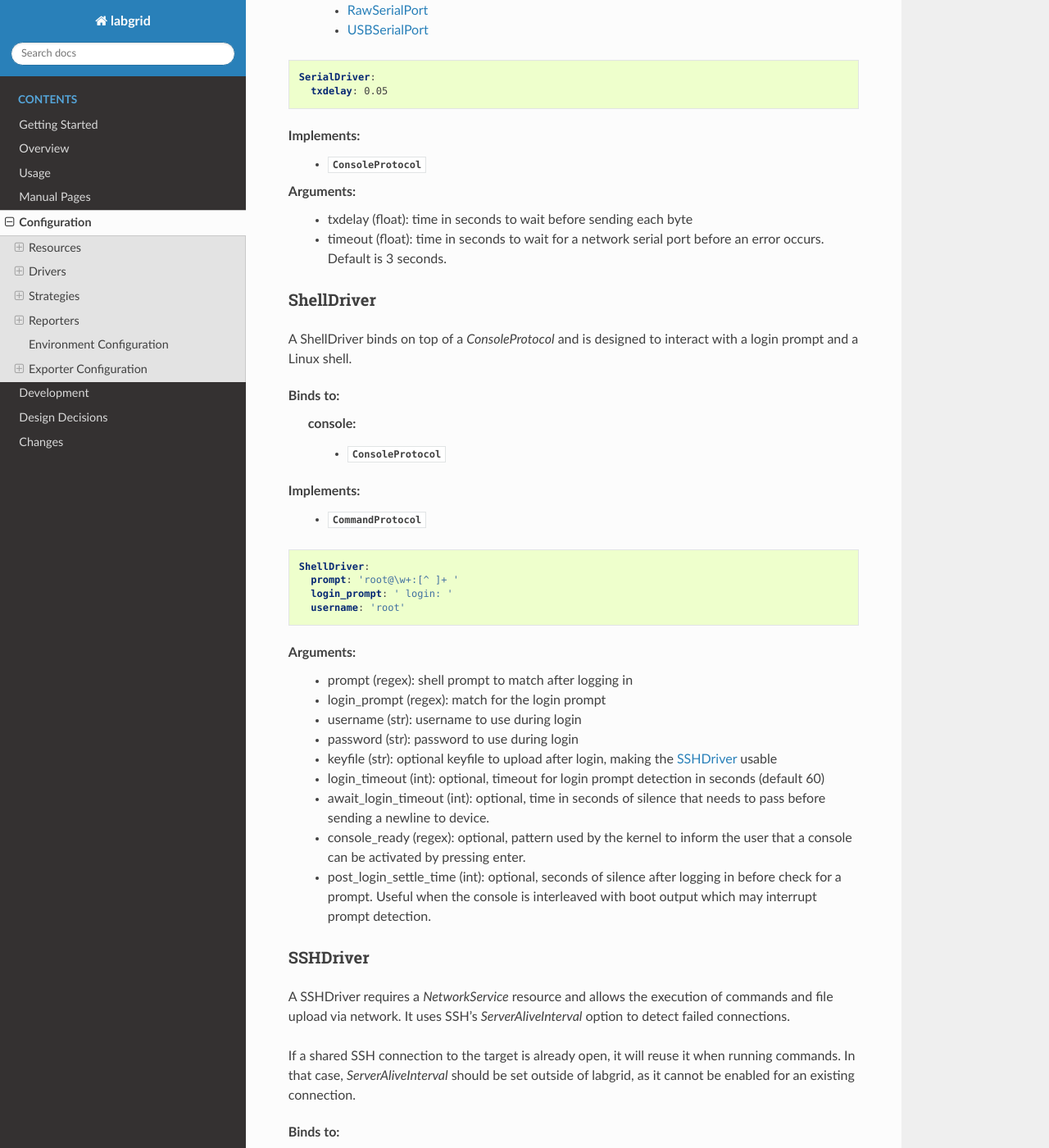
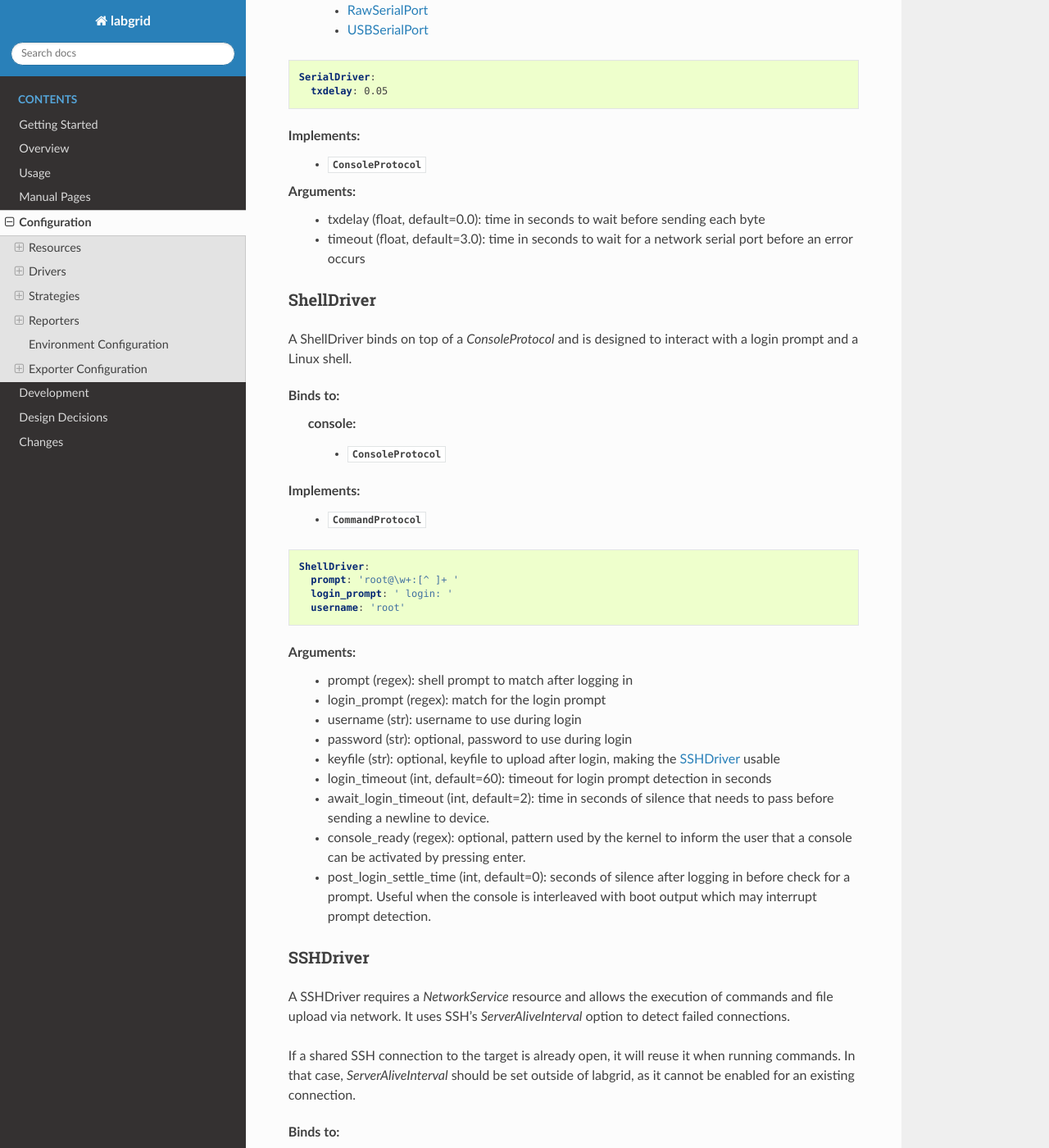
Before and after one commit to labgrid-project/labgrid, a Sphinx documentation site: the page built from doc/configuration.rst, in a window 1280 px wide and 1400 px high, scrolled down 23440 px. Shown: the whole window at 82% size. Built offline with Sphinx 7.4.7 and the Read the Docs theme 2.0.0, drawn with Linux system fonts in a browser that asks for light colours; pages that are not in the unit, such as notebooks, are missing from menus; some of the changed text lies outside the part shown.

Commit message:
doc: configuration: clarify which arguments are optional, add their defaults
Signed-off-by: Bastian Krause <bst@pengutronix.de>

```diff
--- a/doc/configuration.rst
+++ b/doc/configuration.rst
@@ -36,7 +36,7 @@ The example would access the serial port /dev/ttyUSB0 on the local computer with
 a baud rate of 115200.
 
 - port (str): path to the serial device
-- speed (int): desired baud rate
+- speed (int, default=115200): desired baud rate
 
 Used by:
   - `SerialDriver`_
@@ -58,8 +58,8 @@ port 53867 and use a baud rate of 115200 with the RFC2217 protocol.
 
 - host (str): hostname of the remote host
 - port (str): TCP port on the remote host to connect to
-- speed (int): baud rate of the serial port
-- protocol (str): optional, protocol used for connection: raw or rfc2217
+- speed (int, default=115200): baud rate of the serial port
+- protocol (str, default="rfc2217"): protocol used for connection: raw or rfc2217
 
 Used by:
   - `SerialDriver`_
@@ -82,7 +82,7 @@ The example would search for a USB serial converter with the key
 of 115200.
 
 - match (str): key and value for a udev match, see `udev Matching`_
-- speed (int): baud rate of the serial port
+- speed (int, default=115200): baud rate of the serial port
 
 Used by:
   - `SerialDriver`_
@@ -297,7 +297,7 @@ The example describes the coil with the address 1 on the ModbusTCP device
 
 - host (str): hostname of the Modbus TCP server e.g. "192.168.23.42:502"
 - coil (int): index of the coil e.g. 3
-- invert (bool): optional, whether the logic level is be inverted (active-low)
+- invert (bool, default=False): whether the logic level is inverted (active-low)
 
 Used by:
   - `ModbusCoilDriver`_
@@ -318,7 +318,7 @@ server on `example.computer`.
 
 - host (str): hostname of the remote system running the onewire server
 - path (str): path on the server to the programmable I/O pin
-- invert (bool): optional, whether the logic level is be inverted (active-low)
+- invert (bool, default=False): whether the logic level is inverted (active-low)
 
 Used by:
   - `OneWirePIODriver`_
@@ -341,7 +341,7 @@ IOMux-00000003 and pin OUT0.
 - host (str): hostname with port of the lxa-io-bus server
 - node (str): name of the node to use
 - pin (str): name of the pin to use
-- invert (bool): whether to invert the pin
+- invert (bool, default=False): whether to invert the pin
 
 Used by:
   - `LXAIOBusPIODriver`_
@@ -362,8 +362,8 @@ It currently supports the widely used "dcttech USBRelay".
      index: 2
      invert: False
 
-- index (int): number of the relay to use (defaults to 1)
-- invert (bool): whether to invert the relay
+- index (int, default=1): number of the relay to use
+- invert (bool, default=False): whether to invert the relay
 
 Used by:
   - `HIDRelayDriver`_
@@ -396,8 +396,8 @@ These and the sudo configuration needs to be prepared by the administrator.
 
 - address (str): hostname of the remote system
 - username (str): username used by SSH
-- password (str): password used by SSH
-- port (int): optional, port used by SSH (default 22)
+- password (str, default=""): password used by SSH
+- port (int, default=22): port used by SSH
 
 Used by:
   - `SSHDriver`_
@@ -1149,9 +1149,9 @@ Implements:
   - :any:`ConsoleProtocol`
 
 Arguments:
-  - txdelay (float): time in seconds to wait before sending each byte
-  - timeout (float): time in seconds to wait for a network serial port before
-    an error occurs. Default is 3 seconds.
+  - txdelay (float, default=0.0): time in seconds to wait before sending each byte
+  - timeout (float, default=3.0): time in seconds to wait for a network serial port before
+    an error occurs
 
 ShellDriver
 ~~~~~~~~~~~
@@ -1176,16 +1176,16 @@ Arguments:
   - prompt (regex): shell prompt to match after logging in
   - login_prompt (regex): match for the login prompt
   - username (str): username to use during login
-  - password (str): password to use during login
-  - keyfile (str): optional keyfile to upload after login, making the
+  - password (str): optional, password to use during login
+  - keyfile (str): optional, keyfile to upload after login, making the
     `SSHDriver`_ usable
-  - login_timeout (int): optional, timeout for login prompt detection in
-    seconds (default 60)
-  - await_login_timeout (int): optional, time in seconds of silence that needs
+  - login_timeout (int, default=60): timeout for login prompt detection in
+    seconds
+  - await_login_timeout (int, default=2): time in seconds of silence that needs
     to pass before sending a newline to device.
   - console_ready (regex): optional, pattern used by the kernel to inform
     the user that a console can be activated by pressing enter.
-  - post_login_settle_time (int): optional, seconds of silence after logging in
+  - post_login_settle_time (int, default=0): seconds of silence after logging in
     before check for a prompt. Useful when the console is interleaved with boot
     output which may interrupt prompt detection.
 
@@ -1216,9 +1216,9 @@ Implements:
      keyfile: example.key
 
 Arguments:
-  - keyfile (str): filename of private key to login into the remote system
-    (only used if password is not set)
-  - stderr_merge (bool): set to True to make `run()` return stderr merged with
+  - keyfile (str): optional, filename of private key to login into the remote system
+    (has precedence over `NetworkService`'s password)
+  - stderr_merge (bool, default=False): set to True to make `run()` return stderr merged with
       stdout, and an empty list as second element.
 
 UBootDriver
@@ -1238,20 +1238,18 @@ Implements:
      prompt: 'Uboot> '
 
 Arguments:
-  - prompt (regex): U-Boot prompt to match
+  - prompt (regex, default=""): U-Boot prompt to match
   - autoboot (regex, default="stop autoboot"): autoboot message to match
   - password (str): optional, U-Boot unlock password
   - interrupt (str, default="\\n"): string to interrupt autoboot (use "\\x03" for CTRL-C)
-  - init_commands (tuple): tuple of commands to execute after matching the
+  - init_commands (tuple): optional, tuple of commands to execute after matching the
     prompt
   - password_prompt (str): optional, regex to match the U-Boot password prompt,
     defaults to "enter Password: "
-  - boot_expression (str): optional, regex to match the U-Boot start string
-    defaults to "U-Boot 20\d+"
+  - boot_expression (str, default="U-Boot 20\\d+"): regex to match the U-Boot start string
   - bootstring (str): optional, regex to match on Linux Kernel boot
-  - boot_command (str): optional, boot command for booting target (default 'run bootcmd')
-  - login_timeout (int): optional, timeout for login prompt detection in
-    seconds (default 60)
+  - boot_command (str, default="run bootcmd"): boot command for booting target
+  - login_timeout (int, default=30): timeout for login prompt detection in seconds
 
 SmallUBootDriver
 ~~~~~~~~~~~~~~~~
@@ -1298,13 +1296,9 @@ Implements:
      boot_secret: "tpl"
 
 Arguments:
-  - prompt (regex): U-Boot prompt to match
-  - init_commands (tuple): tuple of commands to execute after matching the
-    prompt
-  - boot_secret (str): optional, secret used to unlock prompt
-  - boot_expression (str): optional, regex to match the U-Boot start string
-    defaults to "U-Boot 20\d+"
-  - login_timeout (int): optional, timeout for the password/login detection
+  - boot_secret (str, default="a"): secret used to unlock prompt
+  - login_timeout (int, default=60): timeout for password/login prompt detection
+  - for other arguments, see `UBootDriver`_
 
 BareboxDriver
 ~~~~~~~~~~~~~
@@ -1324,12 +1318,13 @@ Implements:
      prompt: 'barebox@[^:]+:[^ ]+ '
 
 Arguments:
-  - prompt (regex): barebox prompt to match
+  - prompt (regex, default=""): barebox prompt to match
   - autoboot (regex, default="stop autoboot"): autoboot message to match
   - interrupt (str, default="\\n"): string to interrupt autoboot (use "\\x03" for CTRL-C)
-  - bootstring (regex, default="Linux version \d"): succesfully jumped into the kernel
+  - bootstring (regex, default="Linux version \\d"): regex that indicating that the Linux Kernel is
+    booting
   - password (str): optional, password to use for access to the shell
-  - login_timeout (int): optional, timeout for access to the shell
+  - login_timeout (int, default=60): timeout for access to the shell
 
 ExternalConsoleDriver
 ~~~~~~~~~~~~~~~~~~~~~
@@ -1347,7 +1342,7 @@ Implements:
 
 Arguments:
   - cmd (str): command to execute and then bind to.
-  - txdelay (float): time in seconds to wait before sending each byte
+  - txdelay (float, default=0.0): time in seconds to wait before sending each byte
 
 AndroidFastbootDriver
 ~~~~~~~~~~~~~~~~~~~~~
@@ -1468,7 +1463,7 @@ Arguments:
   - cmd_on (str): command to turn power to the board on
   - cmd_off (str): command to turn power to the board off
   - cmd_cycle (str): optional command to switch the board off and on
-  - delay (float): configurable delay in seconds between off and on if cycle is not set
+  - delay (float, default=2.0): delay in seconds between off and on, if cmd_cycle is not set
 
 NetworkPowerDriver
 ~~~~~~~~~~~~~~~~~~
@@ -1488,7 +1483,7 @@ Implements:
      delay: 5.0
 
 Arguments:
-  - delay (float): optional delay in seconds between off and on
+  - delay (float, default=2.0): delay in seconds between off and on
 
 PDUDaemonDriver
 ~~~~~~~~~~~~~~~
@@ -1509,10 +1504,10 @@ Implements:
 .. code-block:: yaml
 
    PDUDaemonDriver:
-     delay: 5
-
-Arguments:
-  - delay (float): optional delay in seconds between off and on
+     delay: 5.0
+
+Arguments:
+  - delay (float, default=5.0): delay in seconds between off and on
 
 YKUSHPowerDriver
 ~~~~~~~~~~~~~~~~
@@ -1532,7 +1527,7 @@ Implements:
      delay: 5.0
 
 Arguments:
-  - delay (float): optional delay in seconds between off and on
+  - delay (float, default=2.0): delay in seconds between off and on
 
 DigitalOutputPowerDriver
 ~~~~~~~~~~~~~~~~~~~~~~~~
@@ -1552,7 +1547,7 @@ Binds to:
      delay: 2.0
 
 Arguments:
-  - delay (float): configurable delay in seconds between off and on
+  - delay (float, default=1.0): delay in seconds between off and on
 
 USBPowerDriver
 ~~~~~~~~~~~~~~
@@ -1567,11 +1562,11 @@ Implements:
 
 .. code-block:: yaml
 
-   USBPowerPort:
+   USBPowerDriver:
      delay: 5.0
 
 Arguments:
-  - delay (float): optional delay in seconds between off and on
+  - delay (float, default=2.0): delay in seconds between off and on
 
 SiSPMPowerDriver
 ~~~~~~~~~~~~~~~~
@@ -1590,7 +1585,7 @@ Implements:
      delay: 5.0
 
 Arguments:
-  - delay (float): optional delay in seconds between off and on
+  - delay (float, default=2.0): delay in seconds between off and on
 
 TasmotaPowerDriver
 ~~~~~~~~~~~~~~~~~~
@@ -1609,7 +1604,7 @@ Implements:
      delay: 5.0
 
 Arguments:
-  - delay (float): optional delay in seconds between off and on
+  - delay (float, default=2.0): delay in seconds between off and on
 
 GpioDigitalOutputDriver
 ~~~~~~~~~~~~~~~~~~~~~~~
@@ -1675,9 +1670,9 @@ Implements:
      filepath: "/sys/class/leds/myled/brightness"
 
 Arguments:
-  - filepath (str): A file that is used for reads and writes.
-  - false_repr (str): A representation for False (default: "0\n")
-  - true_repr (str): A representation for True (default: "1\n")
+  - filepath (str): file that is used for reads and writes.
+  - false_repr (str, default="0\\n"): representation for False
+  - true_repr (str, default="1\\n"): representation for True
 
 ModbusCoilDriver
 ~~~~~~~~~~~~~~~~
@@ -1733,7 +1728,7 @@ Implements:
      description: 'Jumper 5'
 
 Arguments:
-  - description (str): optional description of the switch or jumper on the target
+  - description (str): optional, description of the switch or jumper on the target
 
 MXSUSBDriver
 ~~~~~~~~~~~~
@@ -2042,12 +2043,11 @@ Implements:
      delay: 3.0
 
 Arguments:
-  - delay (float): optional delay in seconds between off and on, defaults to
-    3.0
-  - max_voltage (float): maximum allowed voltage for protection against
-    accidental damage (optional, in volts)
-  - max_current (float): maximum allowed current for protection against
-    accidental damage (optional, in ampere)
+  - delay (float, default=3.0): delay in seconds between off and on
+  - max_voltage (float): optional, maximum allowed voltage for protection against
+    accidental damage (in volts)
+  - max_current (float): optional, maximum allowed current for protection against
+    accidental damage
 
 USBSDMuxDriver
 ~~~~~~~~~~~~~~
```
Also changed, not shown: other parts of doc/configuration.rst (+15 -9 lines).
